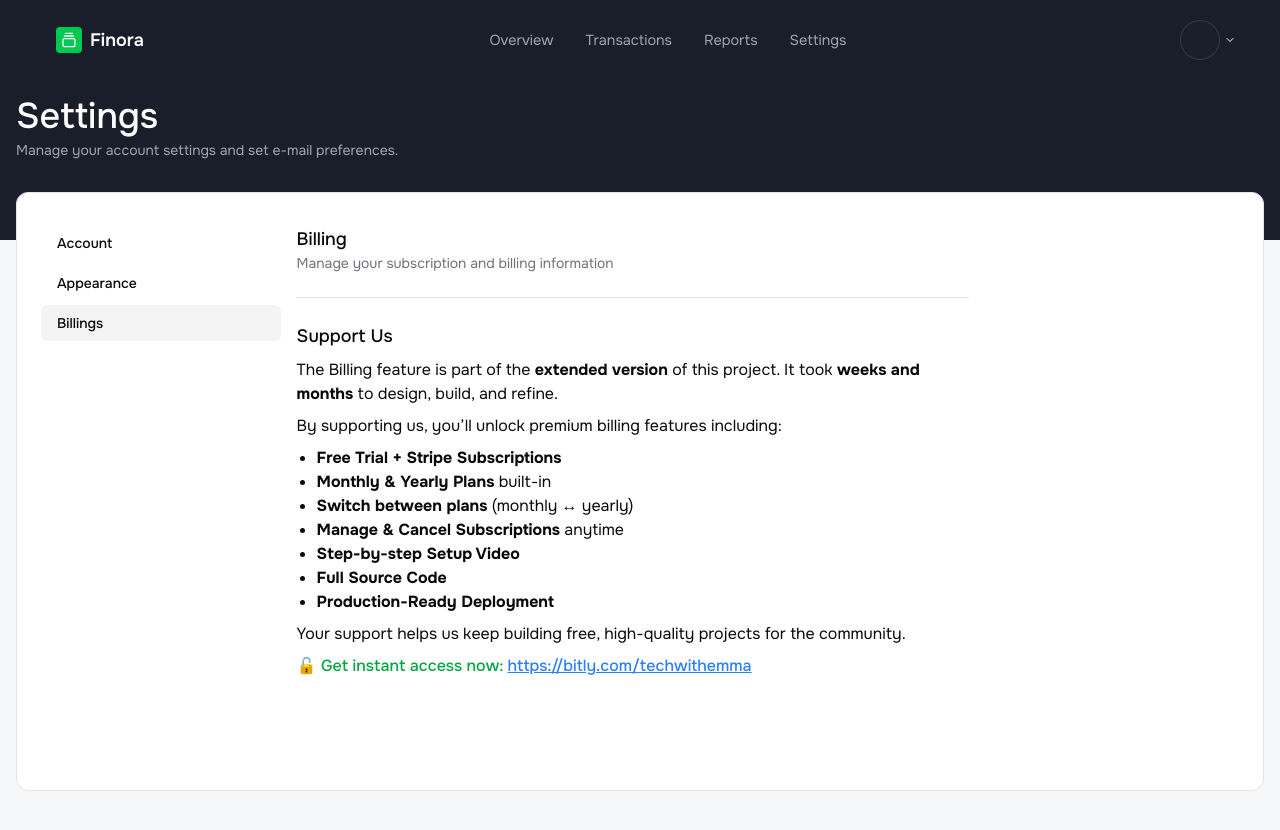
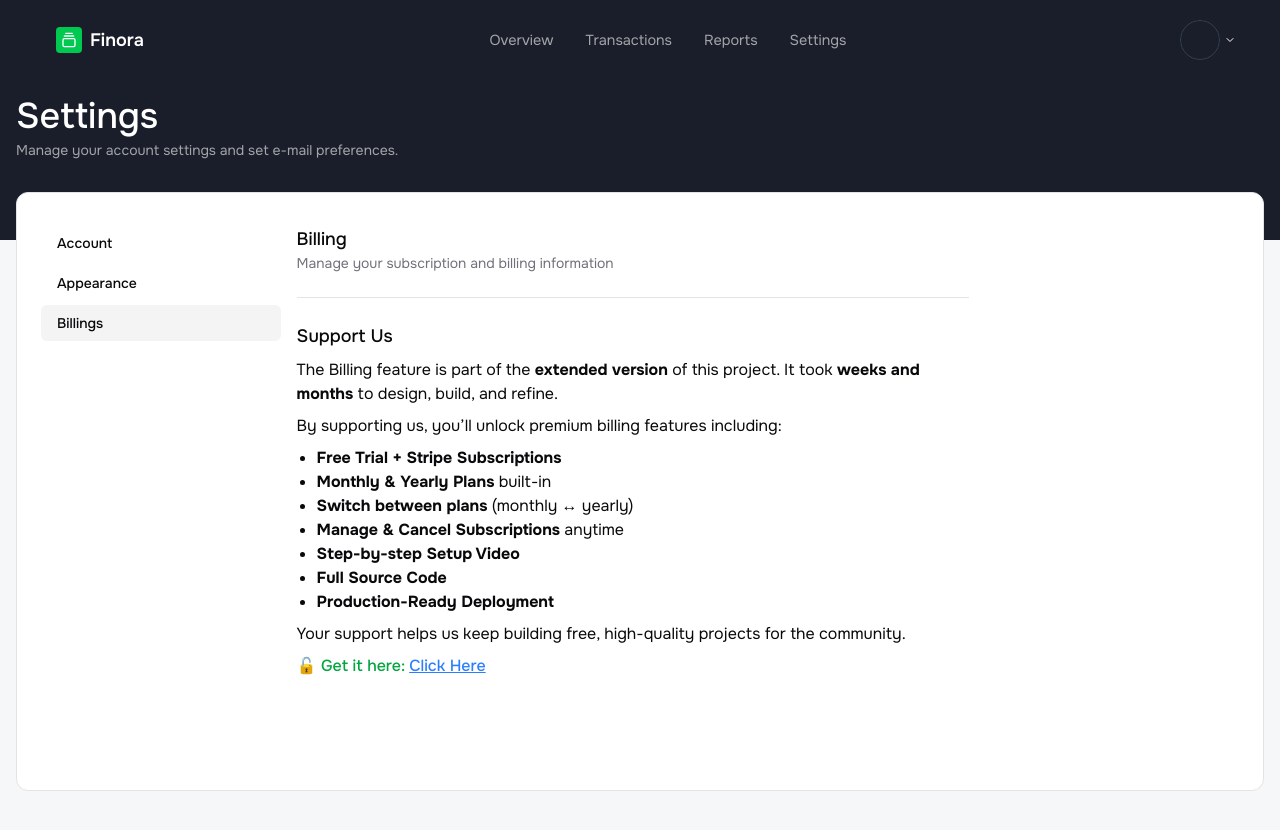
Before and after one commit to TechWithEmmaYT/Advanced-MERN-AI-Financial-SaaS-Platform, a React (Vite) app: page /settings/billing in a window 1280 px wide. Built offline with nearby package versions, Linux system fonts and the light colour scheme.

Commit message:
Update billing.tsx

```diff
--- a/src/pages/settings/billing.tsx
+++ b/src/pages/settings/billing.tsx
@@ -56,14 +56,14 @@ const Billing = () => {
           </p>
 
           <p className="text-base font-medium">
-            🔓 <span className="text-green-600">Get instant access now:</span>
-            <a
+            🔓 <span className="text-green-600">Get it here:</span>
+             <a
               className="text-blue-500 underline ml-1"
-              href="https://bitly.com/techwithemma"
+              href="https://tinyurl.com/extended-stripe-integration "
               target="_blank"
               rel="noopener noreferrer"
             >
-              https://bitly.com/techwithemma
+              Click Here
             </a>
           </p>
           <br />
```
